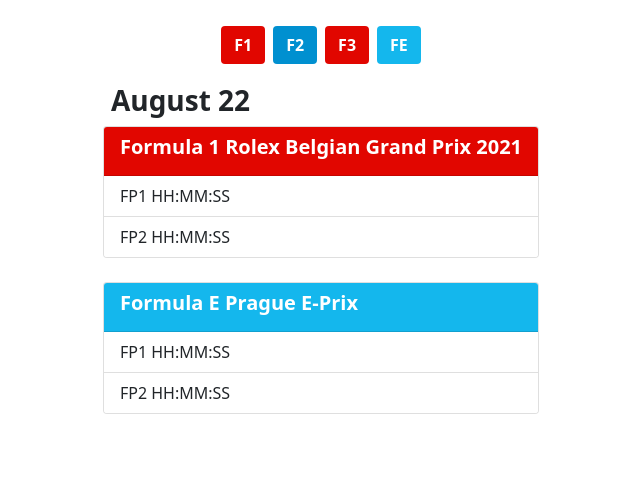
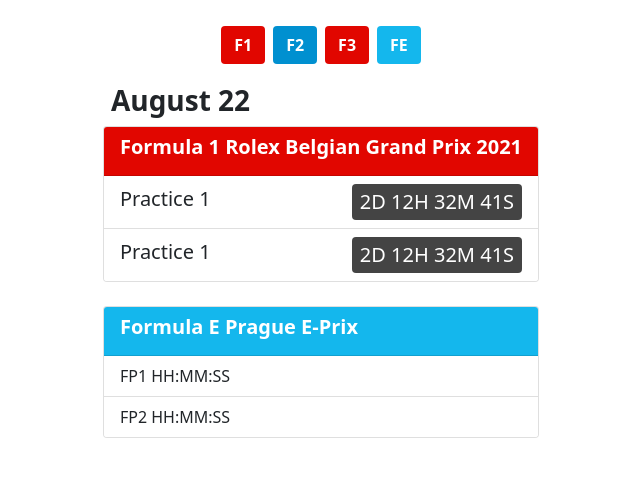
Before and after one commit to dfamonteiro/motorsport-schedule, a plain HTML site: page index.html in a window 1280 px wide. Shown: the part 95-572 px from the top of the page, without its empty margins (319-959 px from the left). Drawn offline with nearby package versions, Linux system fonts and the light colour scheme.

Commit message:
finish styling countdown

```diff
--- a/index.html
+++ b/index.html
@@ -7,6 +7,10 @@
 
     <!-- Bootstrap CSS -->
     <link href="https://cdn.jsdelivr.net/npm/bootstrap@5.1.0/dist/css/bootstrap.min.css" rel="stylesheet" integrity="sha384-KyZXEAg3QhqLMpG8r+8fhAXLRk2vvoC2f3B09zVXn8CA5QIVfZOJ3BCsw2P0p/We" crossorigin="anonymous">
+
+    <link rel="preconnect" href="https://fonts.googleapis.com">
+    <link rel="preconnect" href="https://fonts.gstatic.com" crossorigin>
+    <link href="https://fonts.googleapis.com/css2?family=Roboto:wght@900&display=swap" rel="stylesheet">
 
     <title>Motorsport Schedule</title>
   </head>
@@ -34,9 +38,9 @@
               <strong>Formula 1 Rolex Belgian Grand Prix 2021</strong>
             </h5>
           </div>
-          <ul class="list-group list-group-flush">
-            <li class="list-group-item">FP1 HH:MM:SS</li>
-            <li class="list-group-item">FP2 HH:MM:SS</li>
+          <ul class="list-group list-group-flush fs-5">
+            <li class="list-group-item">Practice 1 <span style="color: white; background-color: #444; border-radius: 3pt; padding: 0.2rem 0.5rem; float: right; margin-left: 1rem;">2D 12H 32M 41S</span></li>
+            <li class="list-group-item">Practice 1 <span style="color: white; background-color: #444; border-radius: 3pt; padding: 0.2rem 0.5rem; float: right; margin-left: 1rem;">2D 12H 32M 41S</span></li>
           </ul>
         </div>
 
```
